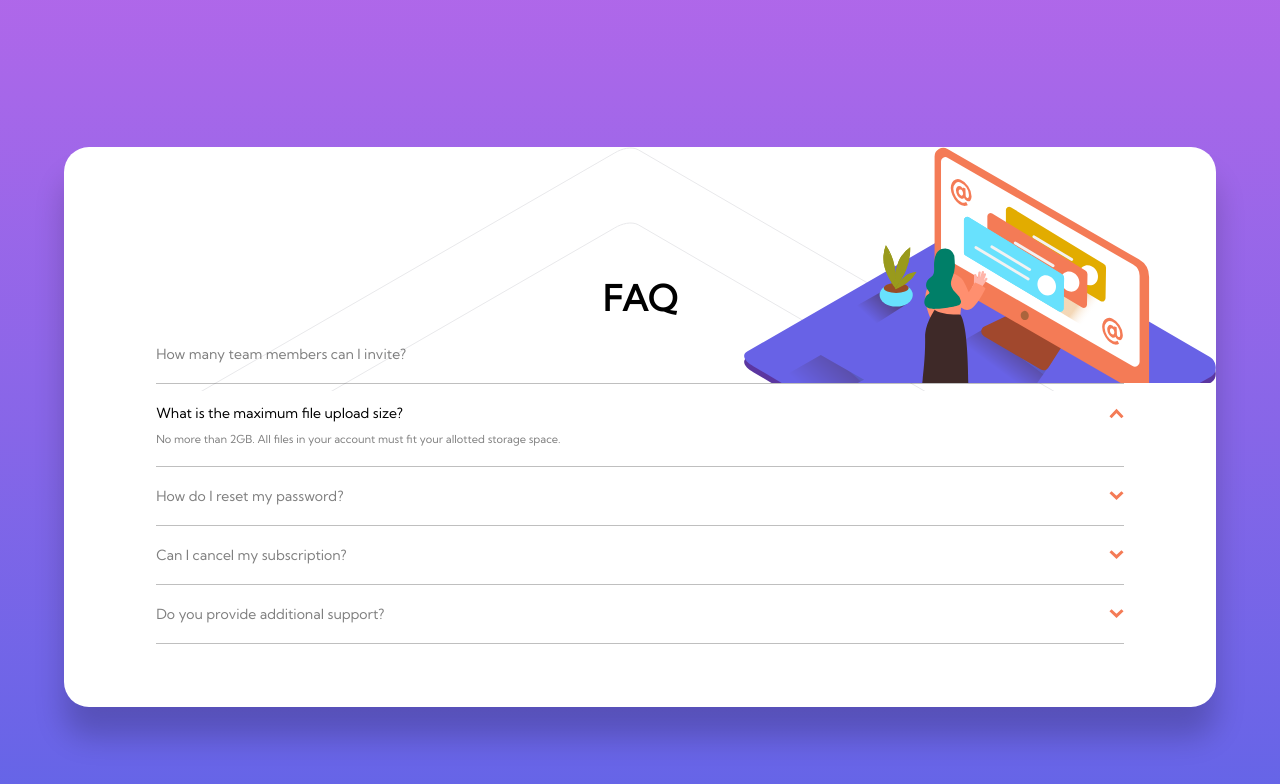
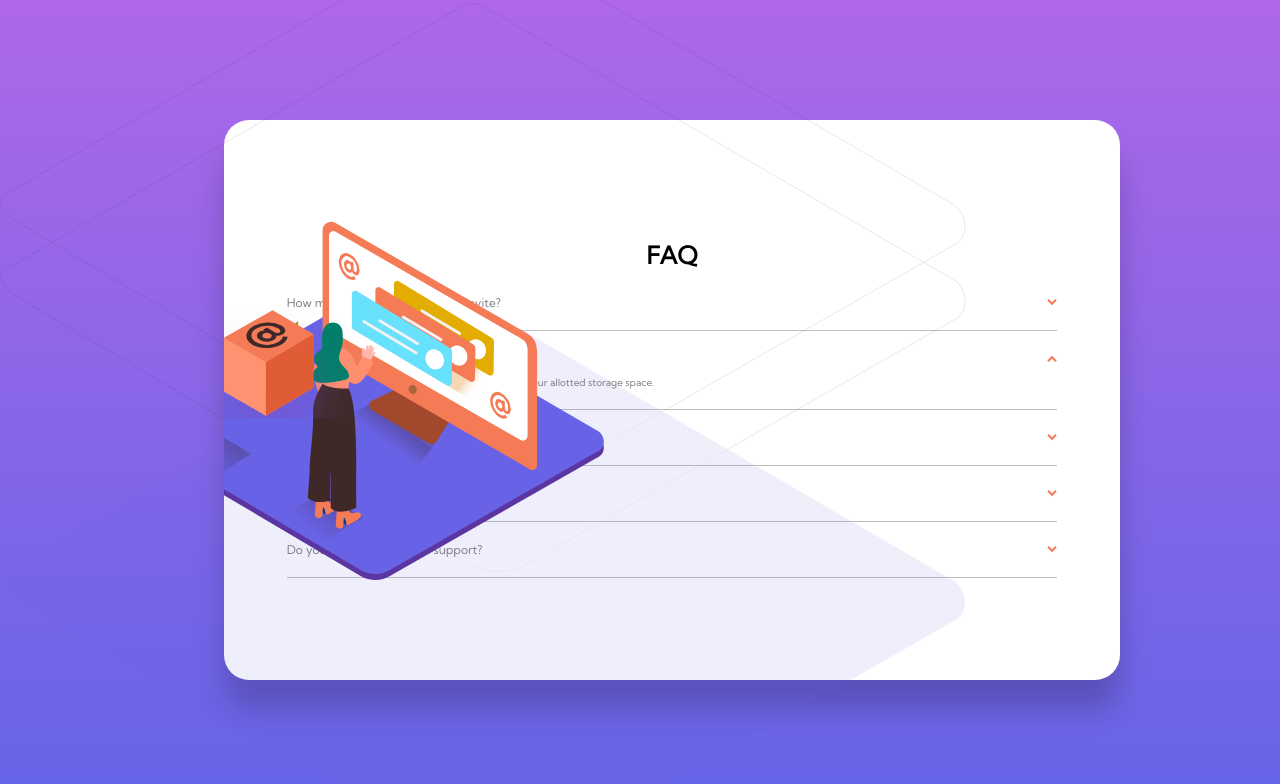
Before and after one commit to dlfigueira-frontendmentor/faq-accordion-card, an Angular app: page / in a window 1280 px wide. Shown: the top 784 px of the page. Built offline with nearby package versions, Linux system fonts and the light colour scheme.

Commit message:
Working towards desktop view

```diff
--- a/src/app/app.component.css
+++ b/src/app/app.component.css
@@ -1,6 +1,5 @@
 .main-view {
   display: flex;
-  align-items: center;
   justify-content: center;
   position: relative;
   width: 100vw;
@@ -13,38 +12,6 @@
   width: 100%;
   background-image: linear-gradient(hsl(273, 75%, 66%), hsl(240, 73%, 65%));
   z-index: -1;
-}
-
-.faq-accordion-card__illustration-background {
-  position: fixed;
-  height: calc(104px + 5vh + 100px);
-  width: 100%;
-  top: 0;
-  left: 0;
-  background: url("../assets/bg-pattern-mobile.svg") no-repeat top calc(5vh + 100px) center;
-  z-index: 1;
-}
-
-.faq-accordion-card__illustration {
-  position: fixed;
-  height: calc(196px + 5vh);
-  width: 100%;
-  top: 0;
-  left: 0;
-  background: url("../assets/illustration-woman-online-mobile.svg") no-repeat top 5vh right calc(50% + 16px);
-  z-index: 1;
-}
-
-.faq-accordion-card {
-  display: flex;
-  flex-direction: column;
-  position: relative;
-  height: 70%;
-  width: 90%;
-  top: calc(5% - 15% + 107px);
-  box-shadow: 0 30px 30px rgba(0, 0, 0, 0.2);
-  border-radius: 25px;
-  background: white;
 }
 
 .faq-accordion-card__title {
@@ -74,11 +41,6 @@
   border-bottom: 1px solid rgba(0, 0, 0, 0.25);
 }
 
-.faq-accordion-card__faq-question--selected {
-  color: black;
-  font-weight: bold;
-}
-
 .faq-accordion-card__faq-container-icon {
   height: 7px;
   width: 10px;
@@ -96,14 +58,56 @@
   font-weight: lighter;
 }
 
+.faq-accordion-card__faq-question--selected {
+  color: black;
+  font-weight: bold;
+}
+
 .faq-accordion-card__faq-answer {
   margin: 10px 15px 0 0;
   font-size: 10px;
   width: 100%;
 }
 
+@media (max-width: 768px) {
+  .faq-accordion-card__illustration-background {
+    position: absolute;
+    height: calc(104px + 5vh + 100px);
+    width: 100%;
+    top: 0;
+    left: 0;
+    background: url("../assets/bg-pattern-mobile.svg") no-repeat top calc(5vh + 100px) center;
+    z-index: 1;
+  }
+
+  .faq-accordion-card__illustration {
+    position: absolute;
+    height: calc(196px + 5vh);
+    width: 100%;
+    top: 0;
+    left: 0;
+    background: url("../assets/illustration-woman-online-mobile.svg") no-repeat top 5vh right calc(50% + 16px);
+    z-index: 1;
+  }
+
+  .faq-accordion-card__desktop-additional-illustration {
+    display: none;
+  }
+
+  .faq-accordion-card {
+    display: flex;
+    flex-direction: column;
+    height: 70%;
+    width: 90%;
+    margin-top: calc(5vh + 107px);
+    box-shadow: 0 30px 30px rgba(0, 0, 0, 0.2);
+    border-radius: 25px;
+    background: white;
+  }
+}
+
 /* Devices from 321px */
-@media (min-width: 321px) {
+@media (min-width: 321px) and (max-width: 768px) {
   .faq-accordion-card__title {
     margin-bottom: 15px;
   }
@@ -122,7 +126,7 @@
 }
 
 /* Devices from 426px */
-@media (min-width: 426px) {
+@media (min-width: 426px) and (max-width: 768px) {
   .faq-accordion-card {
     width: 80%;
   }
@@ -154,54 +158,41 @@
 @media (min-width: 769px) {
   .faq-accordion-card__illustration-background {
     position: absolute;
-    height: calc(104px + 5vh + 100px);
+    height: 100%;
     width: 100%;
+    top: 0;
     left: 0;
-    background: url("../assets/bg-pattern-desktop.svg") no-repeat top center;
+    background: url("../assets/bg-pattern-desktop.svg") no-repeat center left;
     z-index: 1;
   }
 
   .faq-accordion-card__illustration {
     position: absolute;
-    height: calc(196px + 5vh);
-    width: 100%;
-    left: 0;
-    background: url("../assets/illustration-woman-online-desktop.svg") no-repeat top right;
+    height: 100%;
+    width: 380px;
+    top: 0;
+    background: url("../assets/illustration-woman-online-desktop.svg") no-repeat center right;
     z-index: 1;
-    overflow: hidden;
+  }
+
+  .faq-accordion-card__desktop-additional-illustration {
+    position: absolute;
+    height: 110px;
+    width: 140px;
+    top: calc(50% - 184px/2);
+    background: url("../assets/illustration-box-desktop.svg") no-repeat top right;
+    z-index: 1;
   }
 
   .faq-accordion-card {
     display: flex;
+    align-self: center;
     flex-direction: column;
-    position: relative;
     height: 70%;
-    width: 90%;
+    width: 70%;
+    margin-left: 5%;
     box-shadow: 0 30px 30px rgba(0, 0, 0, 0.2);
     border-radius: 25px;
     background: white;
-    z-index: 10;
-  }
-
-  .faq-accordion-card__title {
-    display: flex;
-    justify-content: center;
-    width: 100%;
-    padding-top: 100px;
-    margin-bottom: 5px;
-    font-weight: bold;
-    color: black;
-  }
-
-  .faq-accordion-card__faq-question {
-    margin: 0;
-    font-size: 14px;
-    font-weight: lighter;
-  }
-
-  .faq-accordion-card__faq-answer {
-    margin: 10px 15px 0 0;
-    font-size: 11px;
-    width: 100%;
   }
 }
--- a/src/app/app.component.html
+++ b/src/app/app.component.html
@@ -3,6 +3,7 @@
   <article class="faq-accordion-card">
     <div class="faq-accordion-card__illustration-background"></div>
     <div class="faq-accordion-card__illustration"></div>
+    <div class="faq-accordion-card__desktop-additional-illustration"></div>
     <header>
       <h1 class="faq-accordion-card__title">FAQ</h1>
     </header>
```
